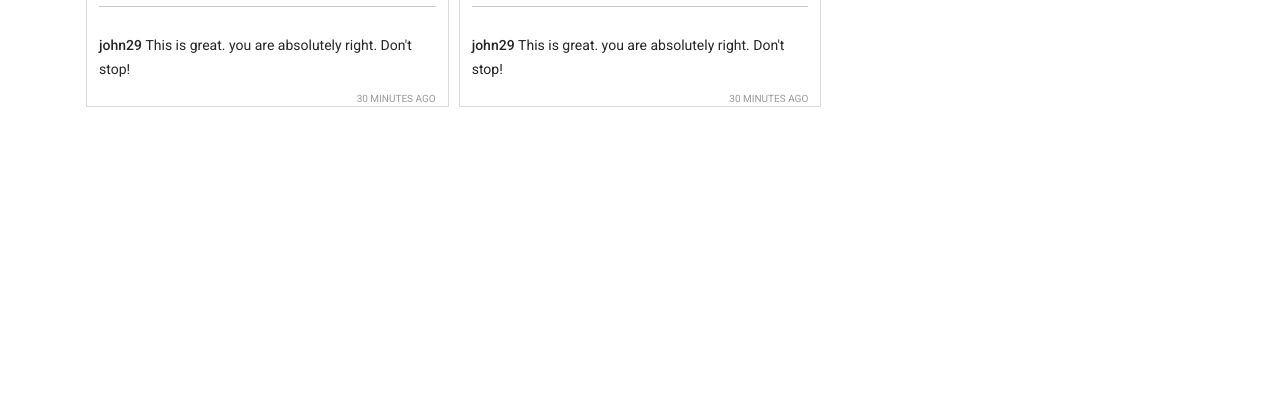
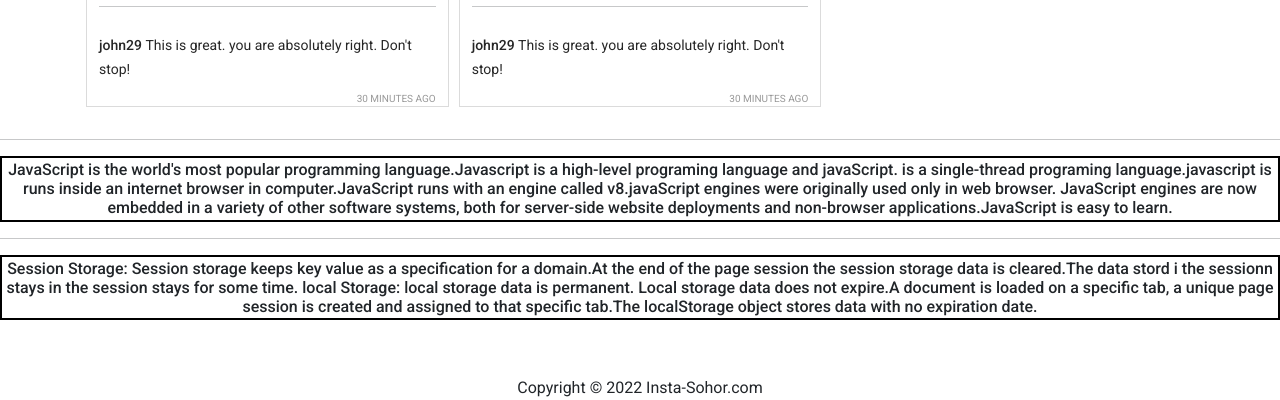
Before and after one commit to Waheedulislam/-insta-shohor, a plain HTML site: page index.html in a window 1280 px wide. Shown: the part 1425-1825 px from the top of the page. Before the commit the page ends 1548 px from the top, so only its background shows below. Drawn offline with nearby package versions, Linux system fonts and the light colour scheme.

Commit message:
my last commit

```diff
--- a/css/style.css
+++ b/css/style.css
@@ -256,3 +256,12 @@ img {
     grid-template-columns: repeat(1, 1fr);
   }
 }
+/* ext-qu:ans  */
+.javaScriptStyle{
+  text-align: center;
+  padding: 2px;
+  border: 2px solid black;
+}
+#footer-style{
+  text-align: center;
+}
--- a/index.html
+++ b/index.html
@@ -57,7 +57,33 @@
             <h1>Reported posts</h1>
         </div>
     </main>
-    <footer></footer>
+    <hr>
+    <section>
+        <h6 class="javaScriptStyle">
+            JavaScript is the world's most popular programming language.Javascript is a high-level programing language
+            and javaScript. is a single-thread programing
+            language.javascript is
+            runs inside an internet browser in computer.JavaScript runs with an engine called v8.javaScript engines were
+            originally used only in web browser.
+            JavaScript engines are now embedded in a variety of other software systems, both for server-side website
+            deployments and non-browser applications.JavaScript is easy to learn.
+        </h6>
+    </section>
+    <hr>
+    <section>
+        <h6 class="javaScriptStyle">
+            Session Storage: Session storage keeps key value as a specification for a domain.At the end of the page
+            session the session storage data is cleared.The data stord i the sessionn stays in the session stays for
+            some time.
+
+            local Storage: local storage data is permanent.
+            Local storage data does not expire.A document is loaded on a specific tab, a unique page session is created
+            and assigned to that specific tab.The localStorage object stores data with no expiration date.
+        </h6>
+    </section>
+    <br>
+    <br>
+    <footer id="footer-style">Copyright © 2022 Insta-Sohor.com</footer>
 
     <!-- add javascript  file  -->
     <script src="./js/app.js"></script>
```
